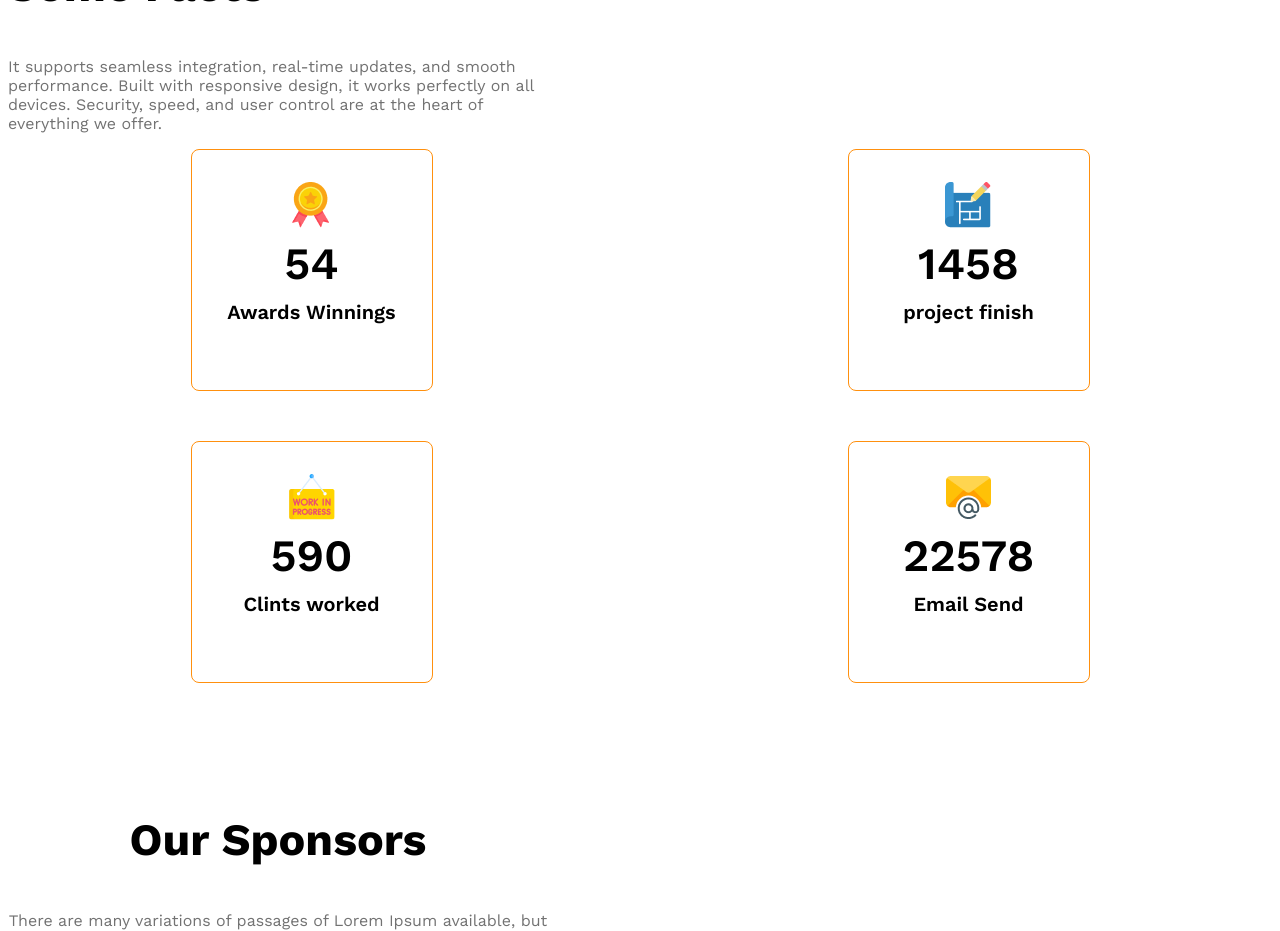
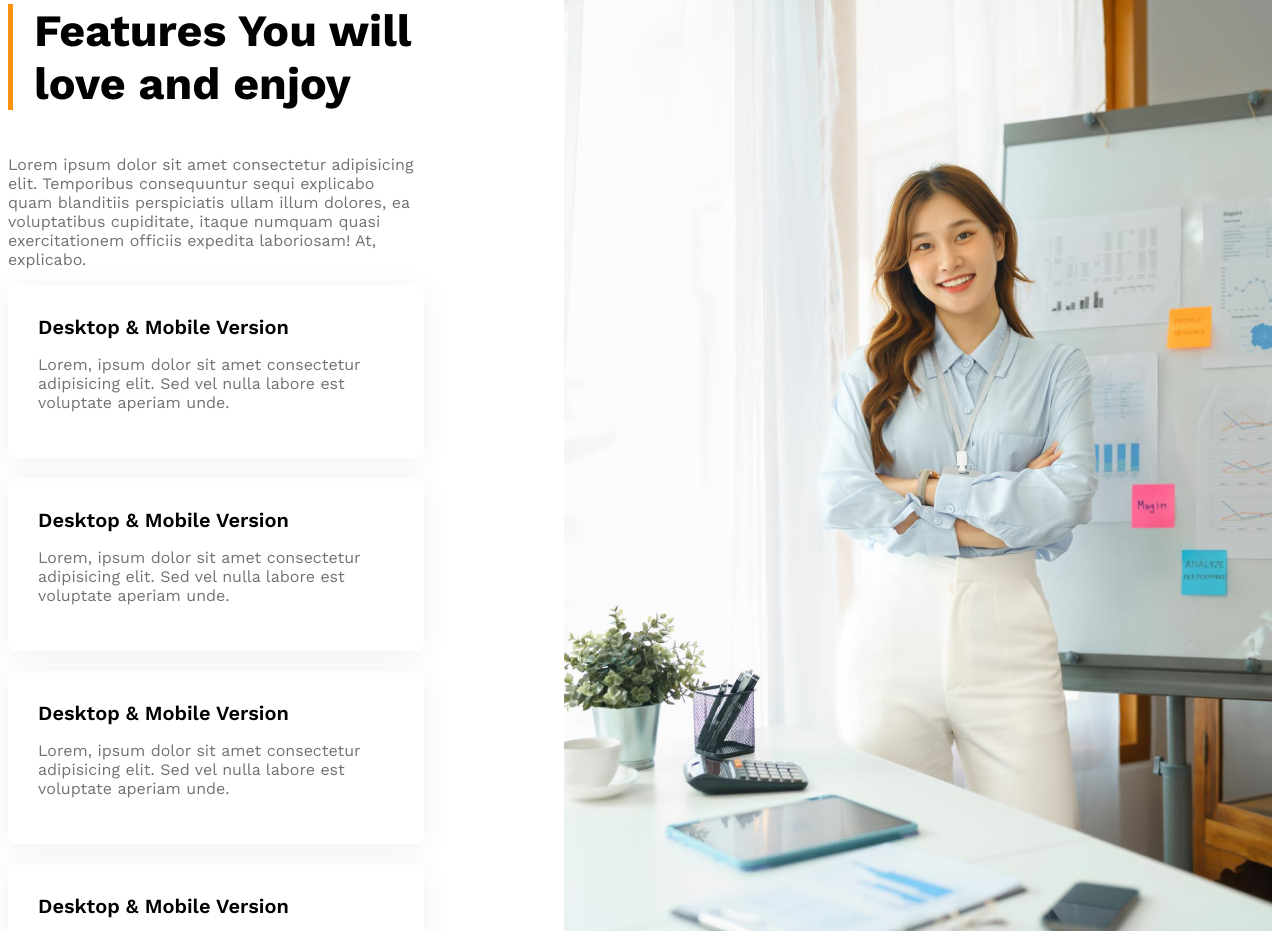
Before and after one commit to upoma-dev/g3-architects-website, a plain HTML site: page index.html in a window 1280 px wide. Shown: the part 2212-3143 px from the top of the page. Drawn offline with nearby package versions, Linux system fonts and the light colour scheme.

Commit message:
added features card and working progress

```diff
--- a/index.html
+++ b/index.html
@@ -57,7 +57,43 @@
             </div>
         </section>
         <!-- love and enjoy section -->
-        <section>
+        <section class="features display-flex">
+            <div>
+                <h3  id="feature-section-title" class="section-title">
+                Features You will<br> love and enjoy
+                </h3>
+                <p class="text-light-gray">Lorem ipsum dolor sit amet consectetur adipisicing elit. Temporibus consequuntur sequi explicabo quam blanditiis perspiciatis ullam illum dolores, ea voluptatibus cupiditate, itaque numquam quasi exercitationem officiis expedita laboriosam! At, explicabo.</p>
+                <!--feature card container-->
+                <div class="feature-card">
+                  <h4 class="feature-title" >Desktop & Mobile Version</h4>
+                  <p class="text-light-gray">Lorem, ipsum dolor sit amet consectetur adipisicing elit. Sed vel nulla labore est voluptate aperiam unde.</p>
+                </div>
+
+                <div class="feature-card">
+                  <h4 class="feature-title" >Desktop & Mobile Version</h4>
+                  <p class="text-light-gray">Lorem, ipsum dolor sit amet consectetur adipisicing elit. Sed vel nulla labore est voluptate aperiam unde.</p>
+                </div>
+
+                <div class="feature-card">
+                  <h4 class="feature-title" >Desktop & Mobile Version</h4>
+                  <p class="text-light-gray">Lorem, ipsum dolor sit amet consectetur adipisicing elit. Sed vel nulla labore est voluptate aperiam unde.</p>
+                </div>
+
+                <div class="feature-card">
+                  <h4 class="feature-title" >Desktop & Mobile Version</h4>
+                  <p class="text-light-gray">Lorem, ipsum dolor sit amet consectetur adipisicing elit. Sed vel nulla labore est voluptate aperiam unde.</p>
+                </div>
+
+            </div>
+
+            <div>
+                <img src="images/architect.png" alt="">
+                <button id="exprience-badge" class="btn-primary">
+                    <span id="exprience-year">10+ Years</span>
+                    <br>
+                    <span>Experience</span>
+                </button>
+            </div>
 
         </section>
         <!--Some features-->
--- a/styles/architects.css
+++ b/styles/architects.css
@@ -127,10 +127,33 @@ main>section {
 .feature-title {
     font-size: 2.8rem;
     font-weight: 700;
+
+}
+
+.feature-card{
+     padding: 30px;
+     border-radius: 8px;
+    box-shadow: 0 4px 30px 0 rgba(0,0,0,0.06);
+    margin-bottom: 20px;
+}
+.feature-card .feature-title{
+    font-weight: 600;
+    font-size:1.25rem;
+   margin-top: 0px;
+   margin-bottom: 0px;
+}
+.features{
+    gap:140px ;
 }
 
 #quick-list {
     font-weight: 500;
+}
+
+/*features section related styles*/
+#feature-section-title{
+    border-left:5px solid  #FF900E;
+    padding-left: 21px;
 }
 
 
```
